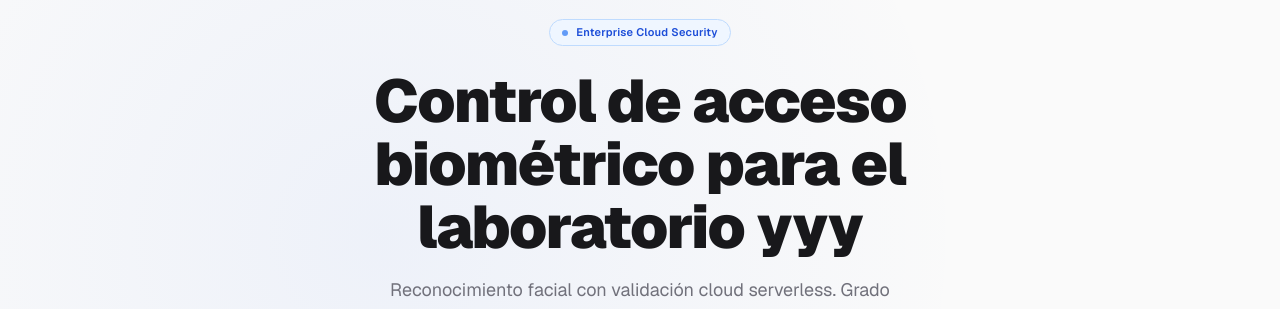
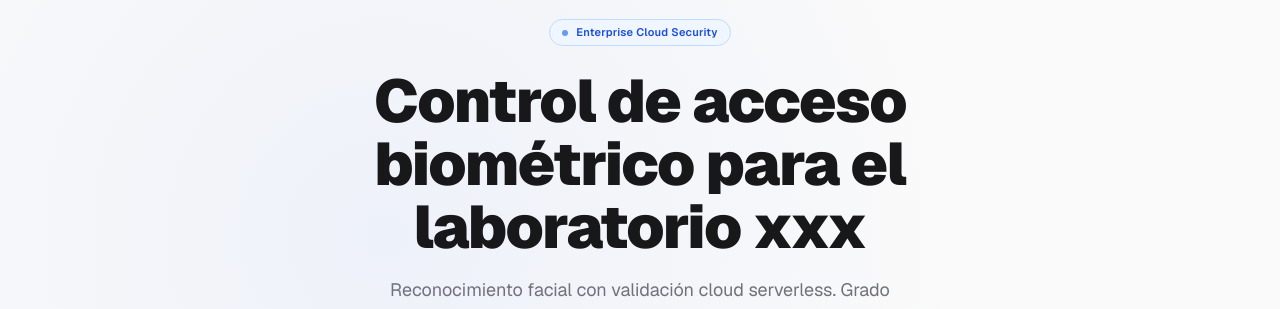
Before and after one commit to Ismael-1105/proyecto-septimo-ciclo-nube, a React (Vite) app: page / in a window 1280 px wide. Shown: the part 132-441 px from the top of the page. Built offline with nearby package versions, Linux system fonts and the light colour scheme.

Commit message:
Correcion codigo

```diff
--- a/src/components/HomeView.tsx
+++ b/src/components/HomeView.tsx
@@ -46,7 +46,7 @@ export default function HomeView() {
               initial={{ opacity: 0, y: 16 }} animate={{ opacity: 1, y: 0 }} transition={{ duration: 0.5, delay: 0.08 }}
               className="text-4xl md:text-5xl lg:text-6xl font-black text-zinc-900 dark:text-white leading-[1.05] tracking-tight mt-6"
             >
-              Control de acceso biométrico para el laboratorio yyy
+              Control de acceso biométrico para el laboratorio xxx
             </motion.h1>
 
             <motion.p
```
